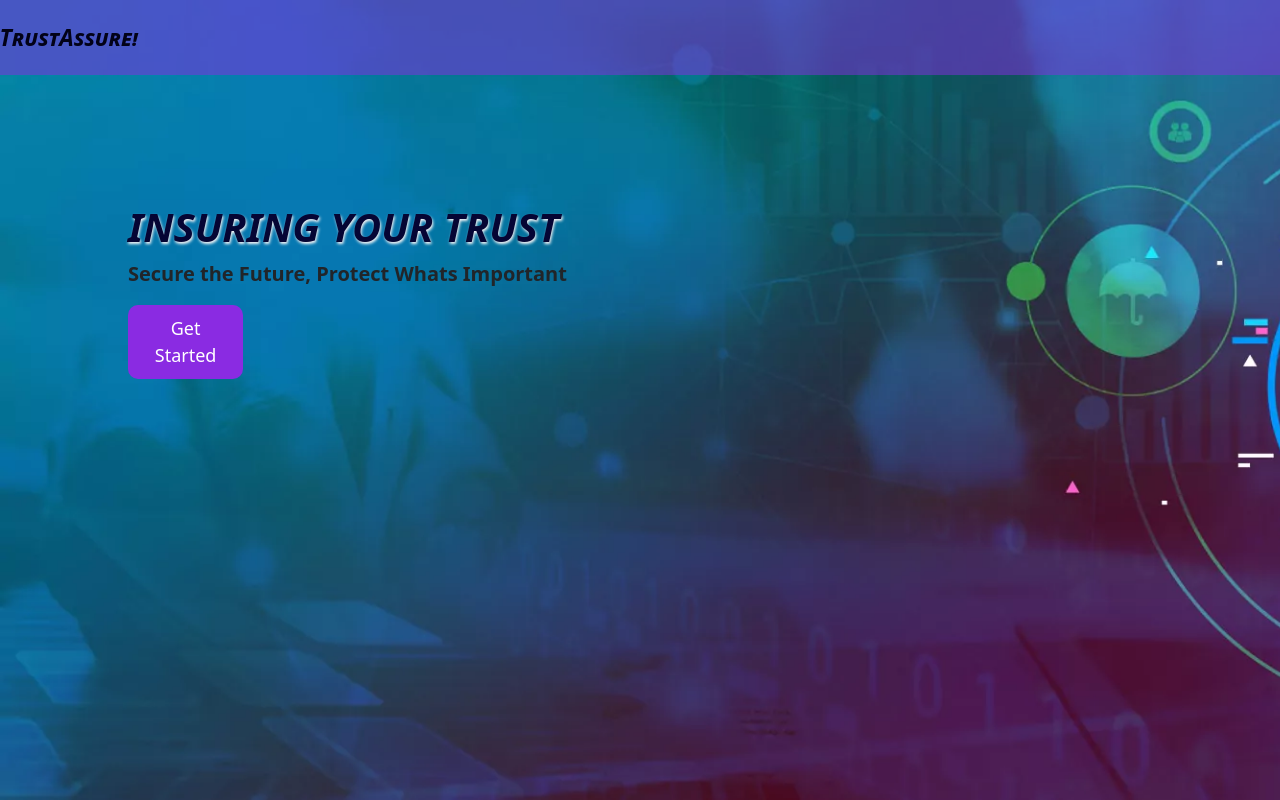
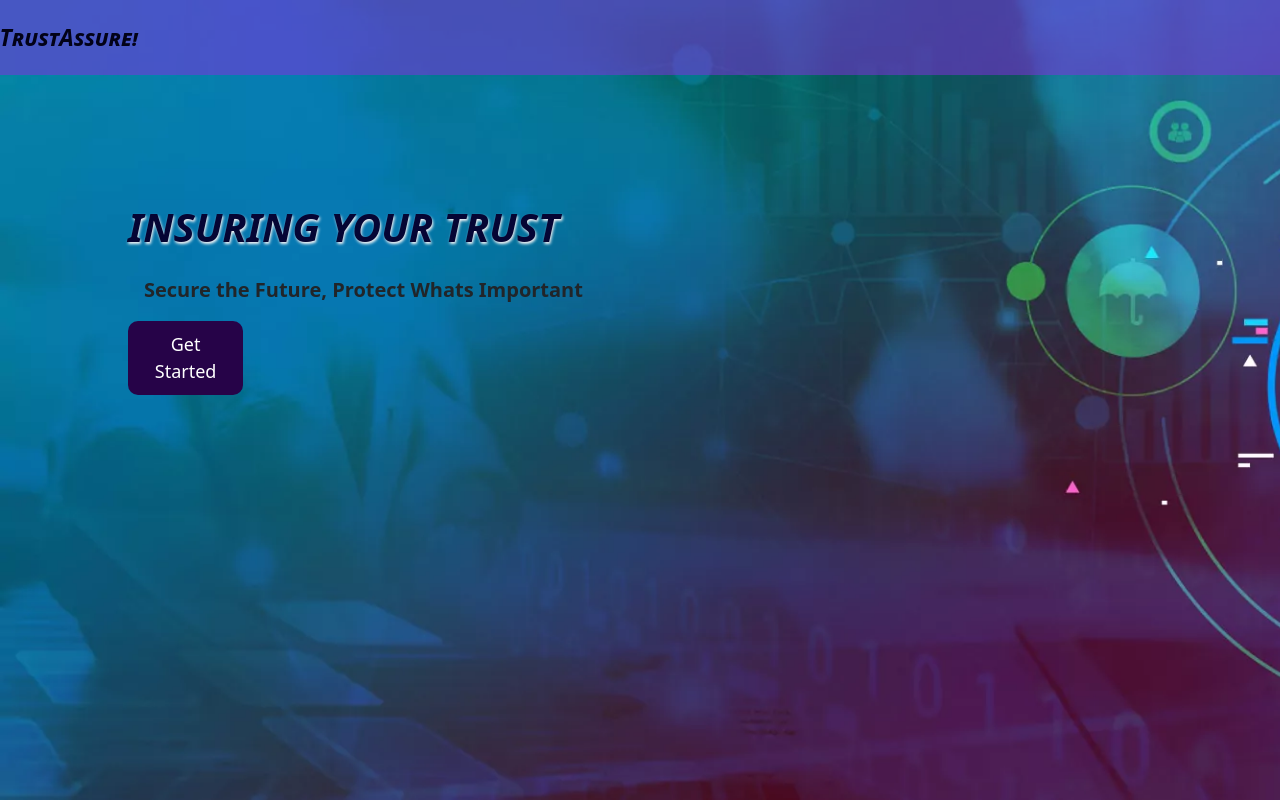
Before and after one commit to AjithaChand/Validation-project, a React (Create React App) app in the folder Insurance-app-main/: page /homepage in a window 1280 px wide. Built offline with nearby package versions, Linux system fonts and the light colour scheme.

Commit message:
Updated files

```diff
--- a/Insurance-app-main/src/Homepage.css
+++ b/Insurance-app-main/src/Homepage.css
@@ -48,7 +48,7 @@
 }
 
 .section-btn{
-    background-color: blueviolet;
+    background-color: rgb(38, 3, 72);
     padding: 10px;
     width: 10%;
     font-size: 18px;
--- a/Insurance-app-main/src/Homepage.js
+++ b/Insurance-app-main/src/Homepage.js
@@ -9,7 +9,7 @@ const Homepage = () => {
       </header>
       <div className='homepage-section'>
         <h1 className='section-header'>INSURING YOUR TRUST</h1>
-        <p className='section-text'>Secure the Future, Protect Whats Important</p>
+        <p className='section-text ms-3 mt-4' >Secure the Future, Protect Whats Important</p>
         <button className='section-btn'>Get Started</button>
       </div>
     </div>
```
